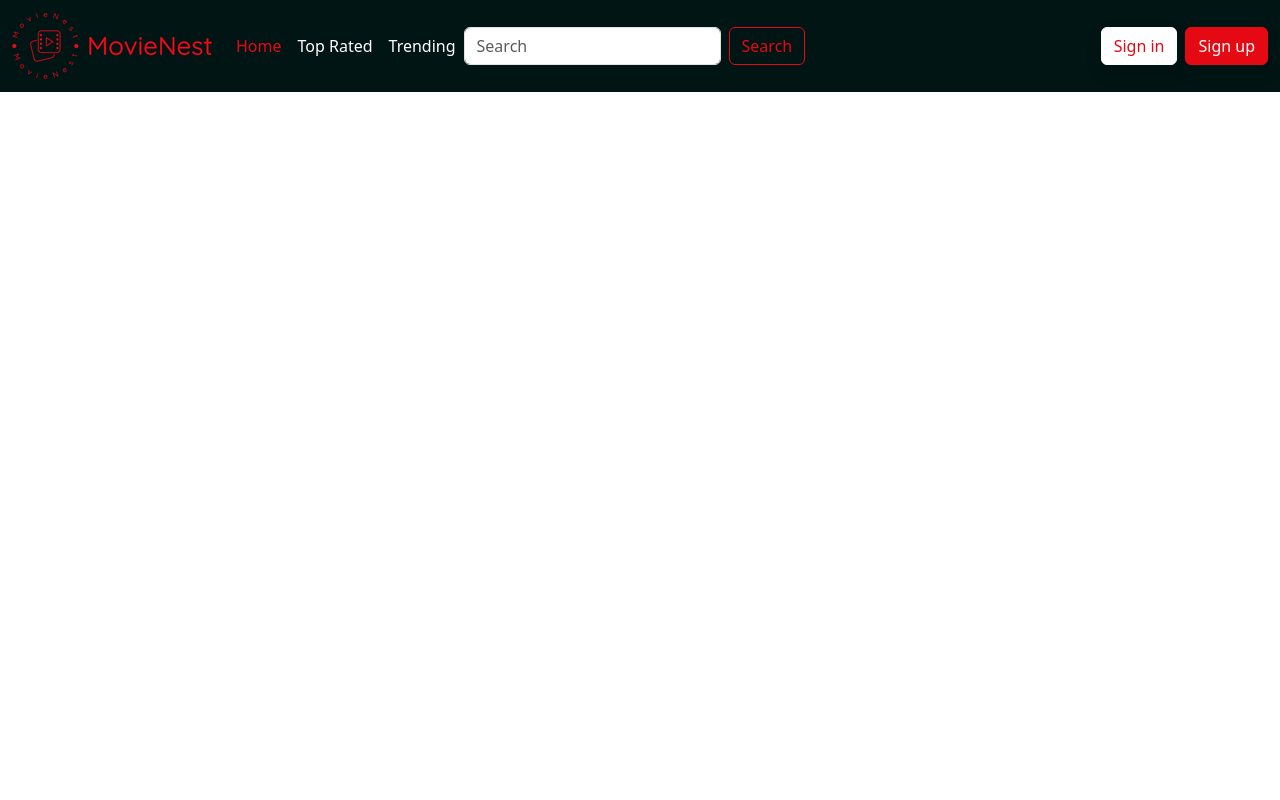
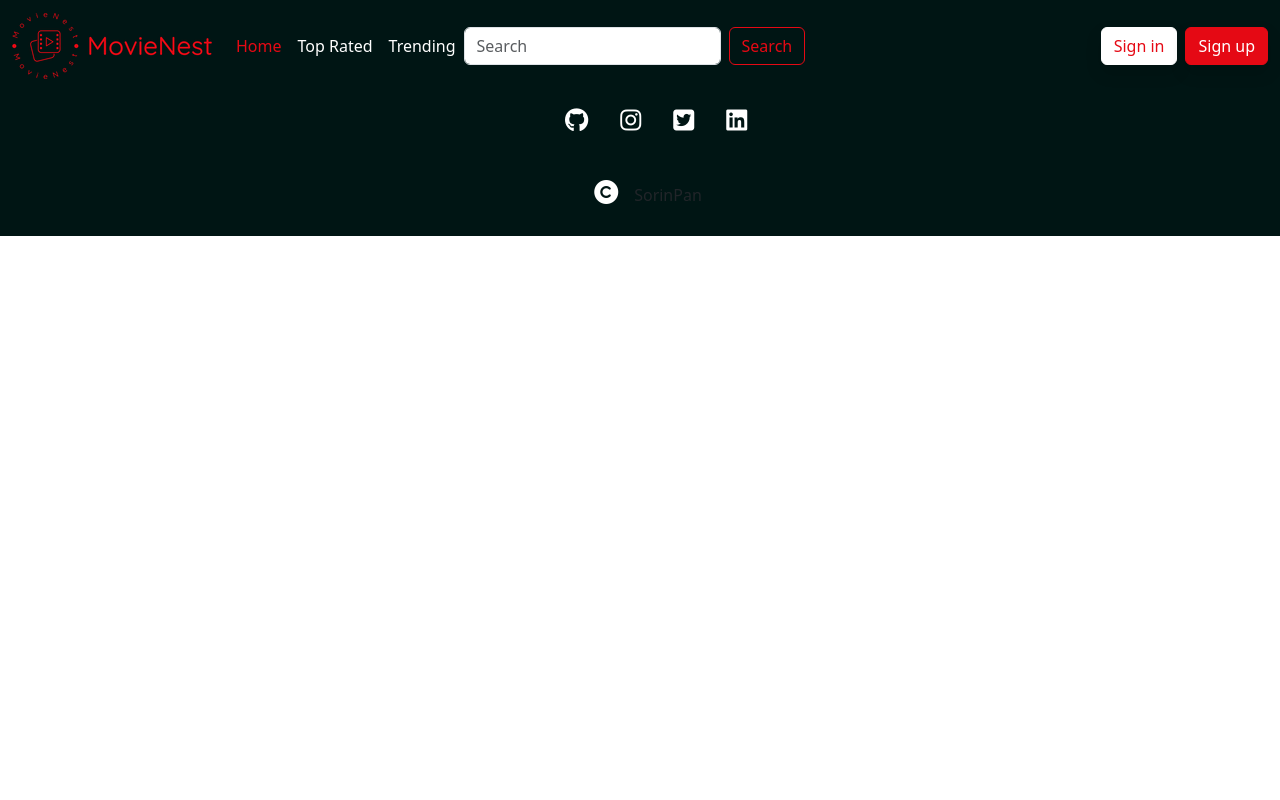
Before and after one commit to SorinPan/movie-nest, a Django app: page / in a window 1280 px wide. Run offline with Django 4.2, Linux system fonts and the light colour scheme; some libraries are stand-ins or nearby versions.

Commit message:
Create and style footer

```diff
--- a/static/css/style.css
+++ b/static/css/style.css
@@ -6,6 +6,10 @@
     margin: 0;
     padding: 0;
     box-sizing: border-box;
+}
+
+html, body {
+    height: 100%;
 }
 
 /* Header */
@@ -52,3 +56,29 @@ a.nav-link:hover {
     color: #E50914;
     border-color: #fff;
 }
+
+/* Footer */
+
+footer {
+    background-color: #001514;
+    display: flex;
+    flex-direction: column;
+    justify-content: center;
+    align-items: center;
+}
+
+.social-links {
+    display: flex;
+    justify-content: center;
+    list-style: none;
+}
+
+.socials {
+    font-size: 1.5rem;
+    margin: 1rem;
+    color: #fff;
+}
+
+.socials:hover {
+    color: #E50914;
+}
--- a/templates/base.html
+++ b/templates/base.html
@@ -46,6 +46,36 @@
           <a class="btn btn-primary shadow btn-signin me-2" role="button" href="#">Sign in</a>
           <a class="btn btn-primary shadow btn-signup" role="button" href="#">Sign up</a>
         </div>
-      </nav>
+    </nav>
+
+    <main class="flex-shrink-0 main-bg">
+        {% block content %}
+        <!-- Content Goes here -->
+        {% endblock content %}
+    </main>
+
+    <footer>
+        <ul class="social-links">
+            <li>
+              <a href="http://github.com" target="_blank" rel="noopener"
+                      aria-label="Github (opens in a new tab)"><i class="fa-brands fa-github socials"></i></a>
+            </li>
+            <li>
+              <a href="http://instagram.com" target="_blank" rel="noopener"
+                      aria-label="Instagram page (opens in a new tab)"><i class="fa-brands fa-instagram socials"></i></a>
+            </li>
+            <li>
+              <a href="http://twitter.com" target="_blank" rel="noopener"
+                      aria-label="Twitter (opens in a new tab)"><i class="fa-brands fa-square-twitter socials"></i></a>
+            </li>
+            <li>
+              <a href="http://linkedin.com" target="_blank" rel="noopener"
+                      aria-label="LinkedIn page (opens in a new tab)"><i class="fa-brands fa-linkedin socials"></i></a>
+            </li>
+          </ul>
+          <p><i class="fa-solid fa-copyright socials"></i>SorinPan</p>
+    </footer>
+
+    <script src="https://kit.fontawesome.com/9d4e93963e.js" crossorigin="anonymous"></script>
 </body>
 </html>
```
